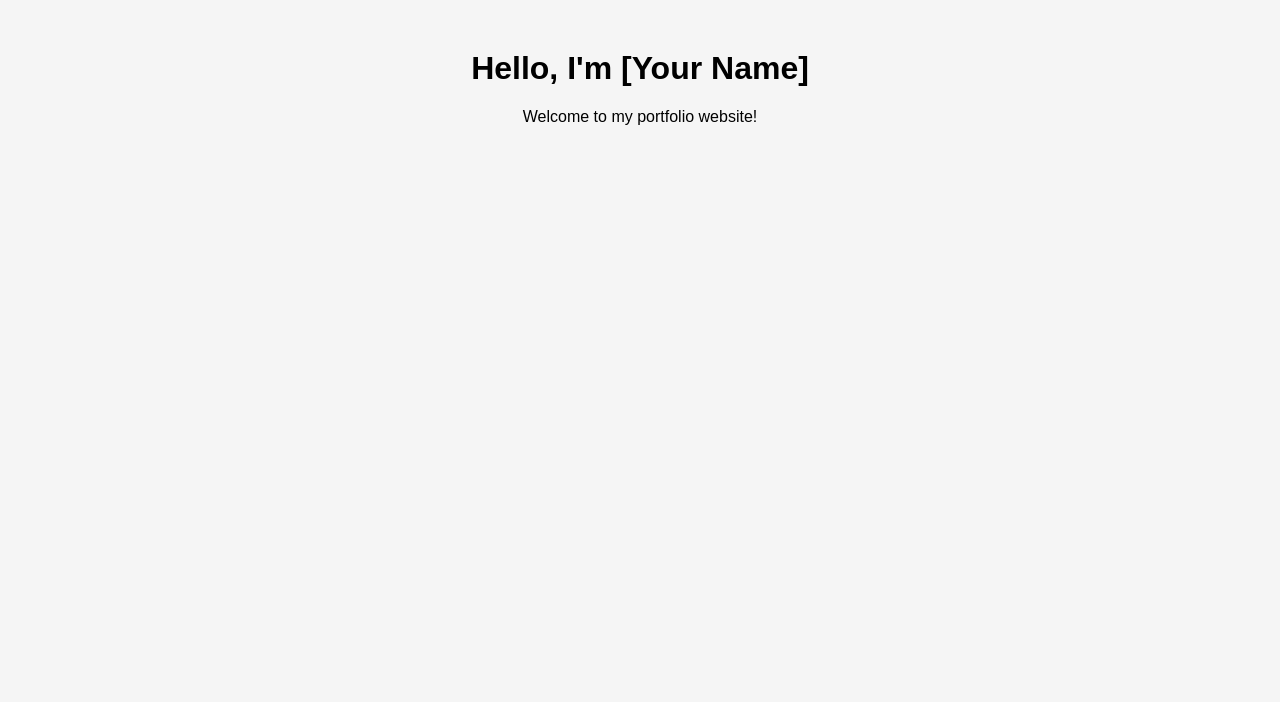
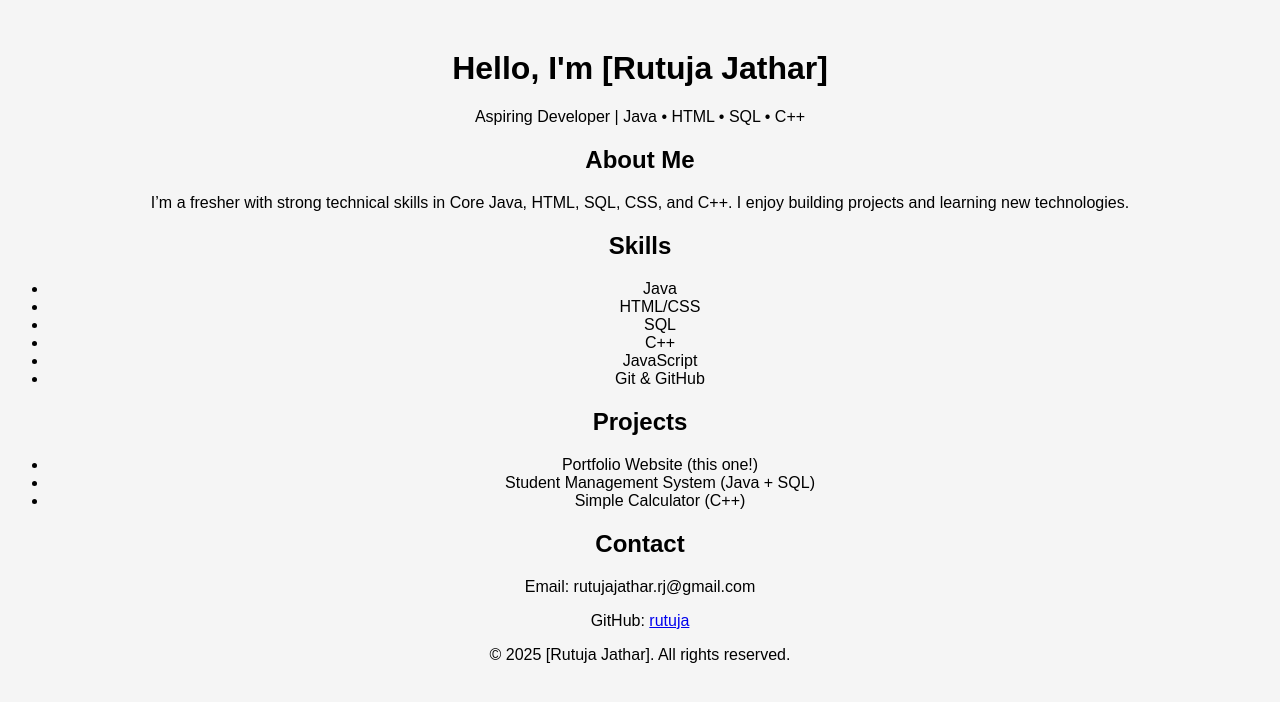
Before and after one commit to Rutujajathar/portfolio-website, a plain HTML site: page index.html in a window 1280 px wide. Drawn offline with Linux system fonts and the light colour scheme.

Commit message:
Update index.html

```diff
--- a/index.html
+++ b/index.html
@@ -6,7 +6,46 @@
     <link rel="stylesheet" href="style.css">
 </head>
 <body>
-    <h1>Hello, I'm [Your Name]</h1>
-    <p>Welcome to my portfolio website!</p>
+    <header>
+        <h1>Hello, I'm [Rutuja Jathar]</h1>
+        <p>Aspiring Developer | Java • HTML • SQL • C++</p>
+    </header>
+
+    <section>
+        <h2>About Me</h2>
+        <p>I’m a fresher with strong technical skills in Core Java, HTML, SQL, CSS, and C++. I enjoy building projects and learning new technologies.</p>
+    </section>
+
+    <section>
+        <h2>Skills</h2>
+        <ul>
+            <li>Java</li>
+            <li>HTML/CSS</li>
+            <li>SQL</li>
+            <li>C++</li>
+            <li>JavaScript</li>
+
+            <li>Git & GitHub</li>
+        </ul>
+    </section>
+
+    <section>
+        <h2>Projects</h2>
+        <ul>
+            <li>Portfolio Website (this one!)</li>
+            <li>Student Management System (Java + SQL)</li>
+            <li>Simple Calculator (C++)</li>
+        </ul>
+    </section>
+
+    <section>
+        <h2>Contact</h2>
+        <p>Email: rutujajathar.rj@gmail.com</p>
+        <p>GitHub: <a href="https://github.com/yourusername" target="_blank">rutuja</a></p>
+    </section>
+
+    <footer>
+        <p>© 2025 [Rutuja Jathar]. All rights reserved.</p>
+    </footer>
 </body>
 </html>
```
